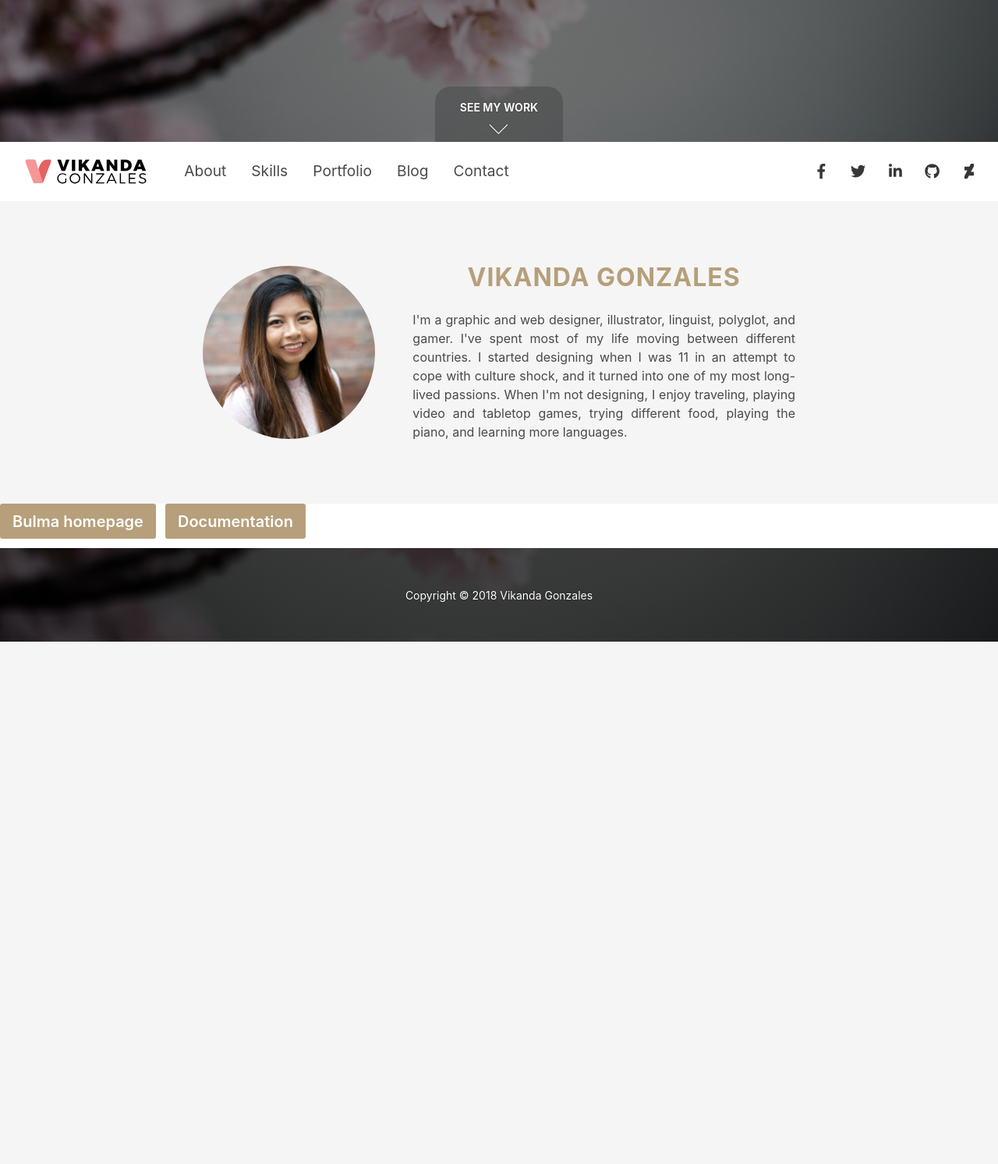
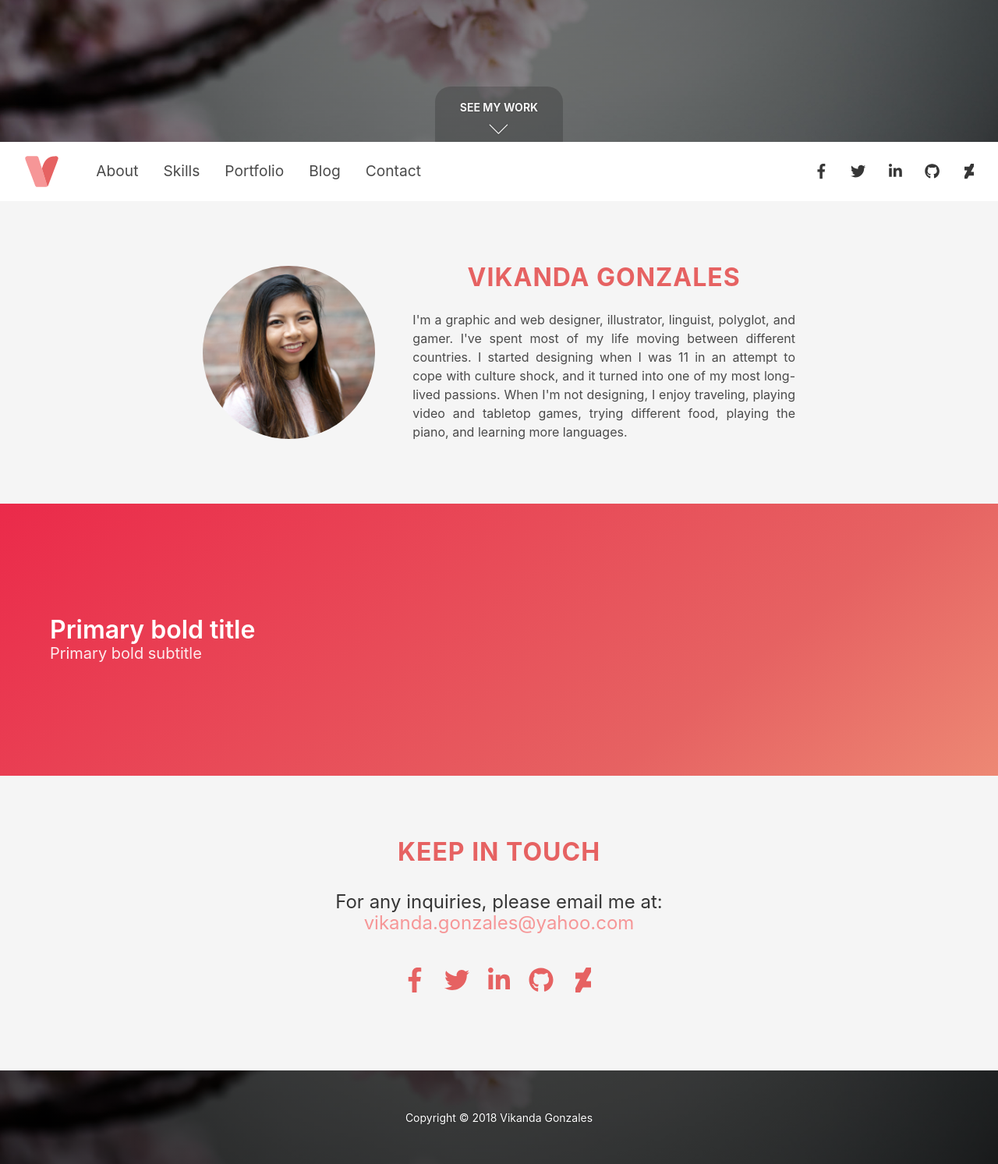
Before and after one commit to vikandaobrien/portfolio-old, a PHP site: page / in a window 1280 px wide. Shown: the part 618-2111 px from the top of the page at 78% size. Before the commit the page ends 1441 px from the top, so only its background shows below. Run offline with PHP 8.4, Linux system fonts and the light colour scheme; some libraries are stand-ins or nearby versions; some web fonts are replaced.

Commit message:
added contact section

```diff
--- a/_sass/main.scss
+++ b/_sass/main.scss
@@ -1,8 +1,8 @@
 @charset "utf-8";
 @import "../node_modules/bulma/sass/utilities/initial-variables";
 
-$ravenblue: #16202e;
-$ravenbronze: #b69f7a;
+$coral: #e66262;
+$pink: #f69697;
 
 // BRAND COLORS
 
@@ -14,11 +14,13 @@ $deviantart: #05cc47;
 
 //$family-sans-serif: "Helvetica", "Arial", sans-serif;
 
-$primary: $ravenbronze;
+$primary: $coral;
 $primary-invert: $white;
-$secondary: $ravenblue;
-$link: $primary;
+$secondary: $pink;
+$link: $secondary;
+
 $navbar-height: 4.75rem;
 
+
 @import "../node_modules/bulma/bulma";
-@import "theme"
+@import "theme";
--- a/_sass/theme.scss
+++ b/_sass/theme.scss
@@ -9,12 +9,16 @@ a {
 
   img {
     margin: 0 1rem;
-    max-height: 2rem;
+    max-height: 2.5rem;
   }
 
   a {
     font-size: 1.2rem;
     line-height: 3;
+
+    &:hover {
+      color: $primary;
+    }
   }
 
   @media (min-width: 1024px) {
@@ -24,7 +28,7 @@ a {
     }
 
     .underline:after {
-      background-color: $primary;
+      background-color: lighten($secondary, 10%);
       bottom: 1.2rem;
       content: "";
       height: 3px;
@@ -76,6 +80,21 @@ a {
   }
 }
 
+.section {
+  background-color: $background;
+  padding: 5rem 1.5rem;
+}
+
+.content {
+
+  h1 {
+    color: $primary;
+    font-weight: $weight-bold;
+    letter-spacing: 1px;
+    text-transform: uppercase;
+  }
+}
+
 #home {
   background: transparent;
   text-shadow: 0 0 2px rgba(0, 0, 0, .5);
@@ -124,8 +143,6 @@ a {
 }
 
 #about {
-  background-color: $background;
-  padding: 5rem 1.5rem;
 
   .profile {
     align-items: center;
@@ -134,17 +151,48 @@ a {
 
     img {
       border-radius: 50%;
-
       max-width: 250px;
       width: 100%;
     }
   }
+}
 
-  h1 {
-    color: $primary;
-    font-weight: $weight-bold;
-    letter-spacing: 1px;
-    text-transform: uppercase;
+#contact {
+
+  .field.is-grouped {
+    justify-content: center;
+
+    .control:not(:last-child) {
+      margin-right: .5rem;
+    }
+
+    a {
+      background: none;
+      border: none;
+      color: $primary;
+      font-size: 2rem;
+      padding: .75rem;
+
+      &.facebook:hover {
+        color: $facebook;
+      }
+
+      &.twitter:hover {
+        color: $twitter;
+      }
+
+      &.linkedin:hover {
+        color: $linkedin;
+      }
+
+      &.github:hover {
+        color: $github;
+      }
+
+      &.deviantart:hover {
+        color: $deviantart;
+      }
+    }
   }
 }
 
--- a/index.php
+++ b/index.php
@@ -7,7 +7,7 @@
     <div class="container">
       <div class="columns">
         <div class="column is-8-desktop is-offset-2-desktop has-text-centered">
-          <img class="logo" src="assets/brand/logo-icon.svg" alt="Vikanda Gonzales">
+          <img class="logo" src="assets/brand/logo.svg" alt="Vikanda Gonzales">
           <h1 class="title is-2 is-spaced">
             Hi, I'm Vikanda.
           </h1>
@@ -42,6 +42,7 @@
               <p class="has-text-justified">
                 I'm a graphic and web designer, illustrator, linguist, polyglot, and gamer. I've spent most of my life moving between different countries. I started designing when I was 11 in an attempt to cope with culture shock, and it turned into one of my most long-lived passions. When I'm not designing, I enjoy traveling, playing video and tabletop games, trying different food, playing the piano, and learning more languages.
               </p>
+            </div>
           </div>
         </div>
       </div>
@@ -49,18 +50,32 @@
   </div>
 </section>
 
-<div class="field is-grouped">
-  <p class="control">
-    <a class="button is-medium is-primary" href="http://bulma.io">
-      <strong class="has-text-weight-semibold">Bulma homepage</strong>
-    </a>
-  </p>
-  <p class="control">
-    <a class="button is-medium is-link" href="http://bulma.io/documentation/overview/start/">
-      <strong class="has-text-weight-semibold">Documentation</strong>
-    </a>
-  </p>
-</div>
-</div>
+<section class="hero is-medium is-primary is-bold">
+  <div class="hero-body">
+    <div class="container">
+      <h1 class="title">
+        Primary bold title
+      </h1>
+      <h2 class="subtitle">
+        Primary bold subtitle
+      </h2>
+    </div>
+  </div>
+</section>
+
+<section id="contact" class="section">
+  <div class="container">
+    <div class="columns">
+      <div class="column is-8-desktop is-offset-2-desktop is-10-tablet is-offset-1-tablet">
+        <div class="content has-text-centered">
+          <h1 class="title">Keep in Touch</h1>
+          <h3 class="title">For any inquiries, please email me at:</h3>
+          <h3 class="subtitle"><a href="mailto:vikanda.gonzales@yahoo.com">vikanda.gonzales@yahoo.com</a></h3>
+          <?php include 'social.php';?>
+        </div>
+      </div>
+    </div>
+  </div>
+</section>
 
 <?php include 'footer.php';?>
--- a/nav.php
+++ b/nav.php
@@ -1,7 +1,7 @@
 <nav class="navbar" role="navigation" aria-label="main navigation">
   <div class="navbar-brand">
     <a class="navbar-item" href="#home">
-      <img src="assets/brand/logo-wordmark.svg" alt="Vikanda Gonzales">
+      <img src="assets/brand/logo.svg" alt="Vikanda Gonzales">
     </a>
     <div class="navbar-burger" data-target="navMenu">
       <span></span>
--- /dev/null
+++ b/social.php
@@ -0,0 +1,37 @@
+<div class="field is-grouped">
+  <p class="control">
+    <a class="button facebook">
+      <span class="icon">
+        <i class="fab fa-facebook-f" aria-hidden="true"></i>
+      </span>
+    </a>
+  </p>
+  <p class="control">
+    <a class="button twitter">
+      <span class="icon">
+        <i class="fab fa-twitter" aria-hidden="true"></i>
+      </span>
+    </a>
+  </p>
+  <p class="control">
+    <a class="button linkedin">
+      <span class="icon">
+        <i class="fab fa-linkedin-in" aria-hidden="true"></i>
+      </span>
+    </a>
+  </p>
+  <p class="control">
+    <a class="button github">
+      <span class="icon">
+        <i class="fab fa-github" aria-hidden="true"></i>
+      </span>
+    </a>
+  </p>
+  <p class="control">
+    <a class="button deviantart">
+      <span class="icon">
+        <i class="fab fa-deviantart" aria-hidden="true"></i>
+      </span>
+    </a>
+  </p>
+</div>
```
Also changed, not shown: other parts of nav.php (+2 -38 lines), assets/brand/logo-icon-inverted.svg (deleted), assets/brand/logo-wordmark-inverted.svg (deleted), assets/brand/logo-wordmark.svg (deleted), assets/brand/logo.svg (renamed from assets/brand/logo-icon.svg), css/main.css.
